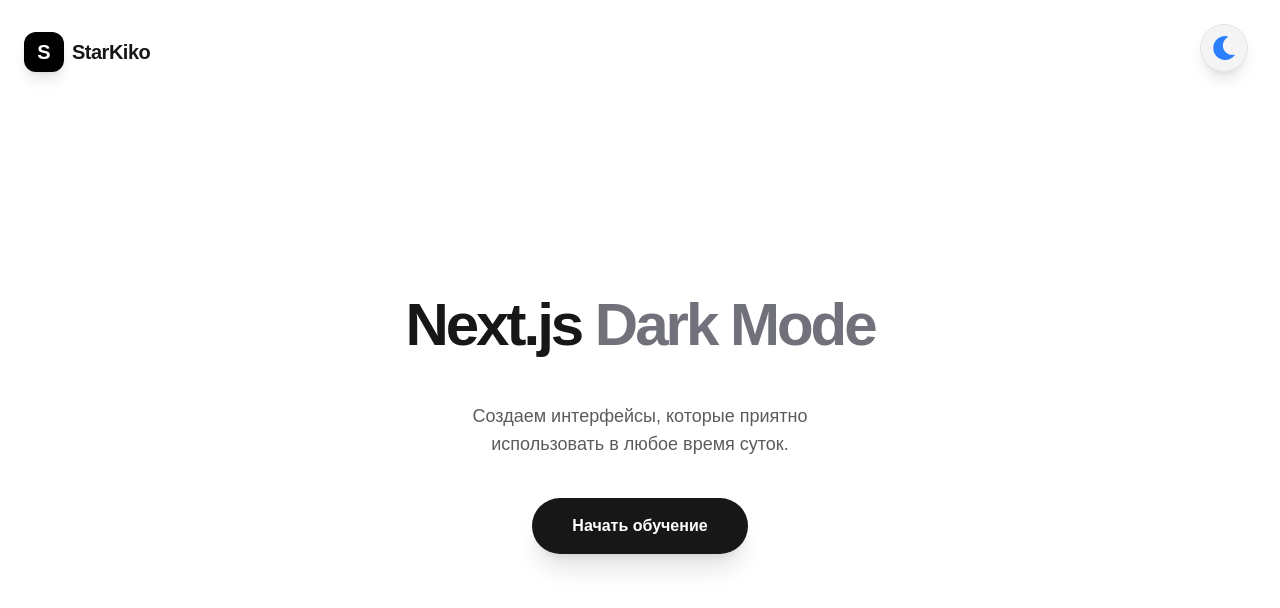
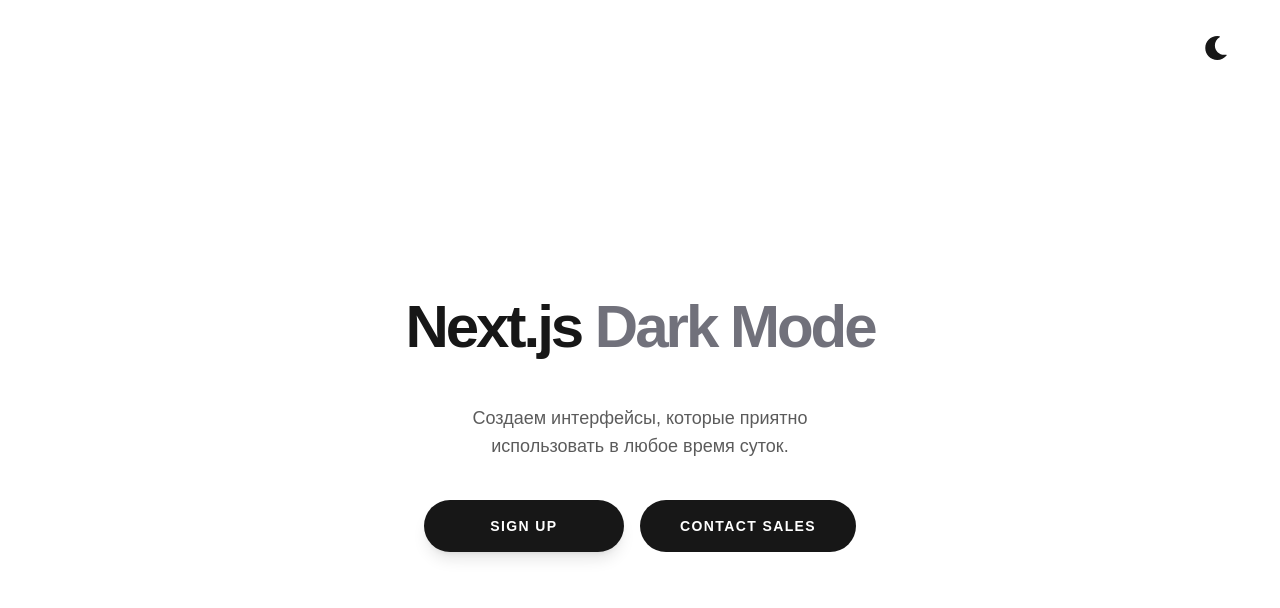
Before and after one commit to Dossanromv/second-app, a Next.js app in the folder second-app/: page / in a window 1280 px wide. Shown: the top 608 px of the page. Built offline with nearby package versions, Linux system fonts and the light colour scheme.

Commit message:
Обновили проект

```diff
--- a/second-app/app/globals.css
+++ b/second-app/app/globals.css
@@ -23,6 +23,8 @@
   }
 }
 
+
+
 body {
   background: var(--background);
   color: var(--foreground);
--- a/second-app/app/layout.js
+++ b/second-app/app/layout.js
@@ -14,8 +14,8 @@ const geistMono = Geist_Mono({
 });
 
 export const metadata = {
-  title: "StarKiko",
-  description: "I wish, i would own my website!",
+  title: "Starkiko",
+  description: "Инновационные интерфейсы и современная разработка.",
 };
 
 export default function RootLayout({ children }) {
--- /dev/null
+++ b/second-app/app/motion.js
@@ -0,0 +1,16 @@
+"use client";
+import { motion } from "motion/react";
+
+// ОБЯЗАТЕЛЬНО добавь { children } здесь в скобках:
+export default function Hero({ children }) {
+  return (
+    <motion.div
+      initial={{ opacity: 0, y: 30 }}
+      animate={{ opacity: 1, y: 0 }}
+      transition={{ duration: 0.8, ease: "easeOut" }}
+      className="max-w-3xl text-center space-y-10 px-4 mt-10 flex flex-col items-center mx-auto"
+    >
+      {children}
+    </motion.div>
+  );
+}
--- a/second-app/app/page.js
+++ b/second-app/app/page.js
@@ -1,11 +1,27 @@
 import { ThemeToggle } from "./theme-toggle";
+import Hero from './motion';
+
+const projects = [
+  {
+    title: "Starkiko App",
+    description: "Платформа для обучения фронтенд-разработке.",
+    tech: ["Next.js", "Tailwind", "Motion", "Theme",],
+    link: "#"
+  },
+  {
+    title: "AI Dashboard",
+    description: "Панель управления нейросетями с темным режимом.",
+    tech: ["React", "Lucide", "Vercel"],
+    link: "#"
+  },
+];
 
 export default function Home() {
   return (
     <div className="relative min-h-screen flex flex-col items-center justify-center">
 
       {/* Шапка с логотипом и переключателем */}
-      <header className="absolute top-0 w-full p-6 flex justify-between items-center max-w-7xl top-2" >
+      <header className="absolute right-100 top-2 w-full p-5 flex justify-between items-center max-w-7xl" >
         <div className="flex items-center gap-2 group cursor-pointer">
           {/* Красивый анимированный логотип */}
           <div className="w-10 h-10 bg-black dark:bg-white rounded-xl flex items-center justify-center shadow-lg transition-transform group-hover:rotate-12">
@@ -13,11 +29,12 @@ export default function Home() {
           </div>
           <span className="text-xl font-bold tracking-tight">StarKiko</span>
         </div>
+        <ThemeToggle />
 
-        <ThemeToggle />
+
       </header>
-
-      <main className="max-w-3xl text-center space-y-10 px-4 mt-10">
+        <main className="max-w-3xl text-center space-y-10 px-4 mt-0">
+          <Hero>
         <h1 className="text-6xl font-extrabold tracking-tighter leading-tight">
           Next.js <span className="text-zinc-500">Dark Mode</span>
         </h1>
@@ -26,19 +43,32 @@ export default function Home() {
           Создаем интерфейсы, которые приятно использовать в любое время суток.
         </p>
 
-        <div className="flex justify-center">
+
+        {/* Кнопки через тег <a> */}
+        <div className="flex flex-col sm:flex-row gap-4 justify-center items-center">
+
+          {/* Главная кнопка */}
           <a
-            href="#"
-            className="px-10 py-4 rounded-full font-semibold shadow-xl transition-all hover:scale-105 active:scale-95"
-            style={{
-              backgroundColor: 'var(--btn-bg)',
-              color: 'var(--btn-text)'
-            }}
+            href="/signup"
+            className="px-10 py-4 rounded-full text-sm font-bold uppercase tracking-widest transition-all hover:scale-105 active:scale-95 shadow-lg flex items-center justify-center min-w-[200px]"
+            style={{backgroundColor: 'var(--btn-bg)',color: 'var(--btn-text)'}}
           >
-            Начать обучение
+            Sign Up
           </a>
+
+          {/* Второстепенная кнопка */}
+          <a
+            href="/sales"
+            className="px-10 py-4 rounded-full text-sm font-bold uppercase tracking-widest transition-all hover:scale-105 active:scale-95 flex items-center justify-center min-w-[200px]"
+            style={{backgroundColor: 'var(--btn-bg)',color: 'var(--btn-text)'}}
+          >
+            Contact Sales
+          </a>
+
         </div>
+        </Hero>
       </main>
+
     </div>
   );
 }
--- a/second-app/app/theme-toggle.js
+++ b/second-app/app/theme-toggle.js
@@ -3,6 +3,7 @@
 import { useEffect, useState } from "react";
 import { useTheme } from "next-themes";
 import { FaMoon, FaSun } from "react-icons/fa";
+
 
 export function ThemeToggle() {
   const [mounted, setMounted] = useState(false);
@@ -18,12 +19,12 @@ export function ThemeToggle() {
   return (
     <button
       onClick={() => setTheme(theme === "dark" ? "light" : "dark")}
-      className="fixed top-6 right-8 z-50 flex items-center justify-center w-12 h-12 rounded-full bg-zinc-100 dark:bg-zinc-800 border border-zinc-200 dark:border-zinc-700 shadow-lg hover:scale-110 active:scale-95 transition-all cursor-pointer"
+      className="fixed top-6 right-10 z-50 flex items-center justify-center w-12 h-12 rounded-full bg-#23232c dark:bg-#23232c dark:border-zinc-700 hover:scale-110 active:scale-95 transition-all cursor-pointer"
     >
       {theme === "dark" ? (
-        <FaSun className="h-6 w-6 text-yellow-500" /> // Желтое солнце
+        <FaSun className="h-6 w-6 text-white-500" /> // Желтое солнце
       ) : (
-        <FaMoon className="h-6 w-6 text-blue-500" />  // Синяя луна
+        <FaMoon className="h-6 w-6 text-white-500" />  // Синяя луна
       )}
     </button>
   );
```
Also changed, not shown: second-app/public/kiko.svg (added), second-app/public/starkiko.svg (deleted).
